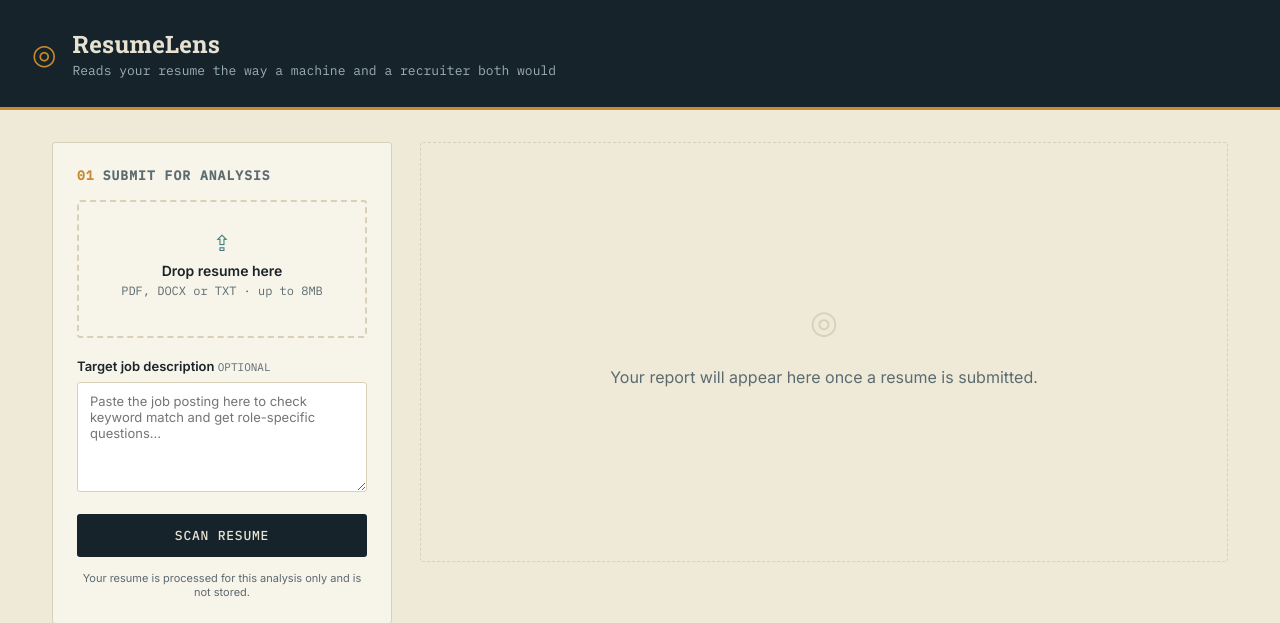
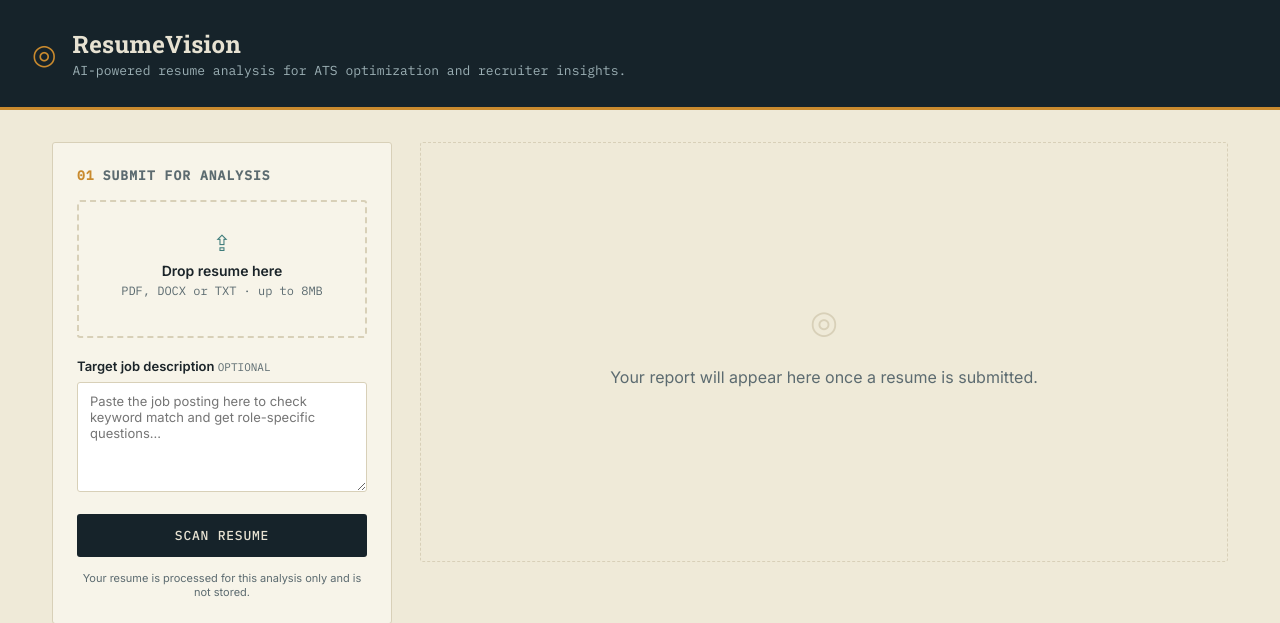
Before and after one commit to Sudhanshu20055/resumevision, a Flask app: page / in a window 1280 px wide. Shown: the top 623 px of the page. Run offline with Flask 3, Linux system fonts and the light colour scheme.

Commit message:
Updated project title to ResumeVision

```diff
--- a/templates/index.html
+++ b/templates/index.html
@@ -3,7 +3,7 @@
 <head>
 <meta charset="UTF-8" />
 <meta name="viewport" content="width=device-width, initial-scale=1.0" />
-<title>ResumeLens — AI Resume Analyzer</title>
+<title>ResumeVision — AI Resume Analyzer</title>
 <link rel="preconnect" href="https://fonts.googleapis.com">
 <link href="https://fonts.googleapis.com/css2?family=Roboto+Slab:wght@500;700&family=Inter:wght@400;500;600&family=IBM+Plex+Mono:wght@400;500&display=swap" rel="stylesheet">
 <link rel="stylesheet" href="{{ url_for('static', filename='style.css') }}" />
@@ -14,8 +14,8 @@
   <div class="masthead-inner">
     <span class="masthead-mark">◎</span>
     <div class="masthead-text">
-      <h1>ResumeLens</h1>
-      <p class="masthead-sub">Reads your resume the way a machine and a recruiter both would</p>
+      <h1>ResumeVision</h1>
+      <p class="masthead-sub">AI-powered resume analysis for ATS optimization and recruiter insights.</p>
     </div>
   </div>
 </header>
```
